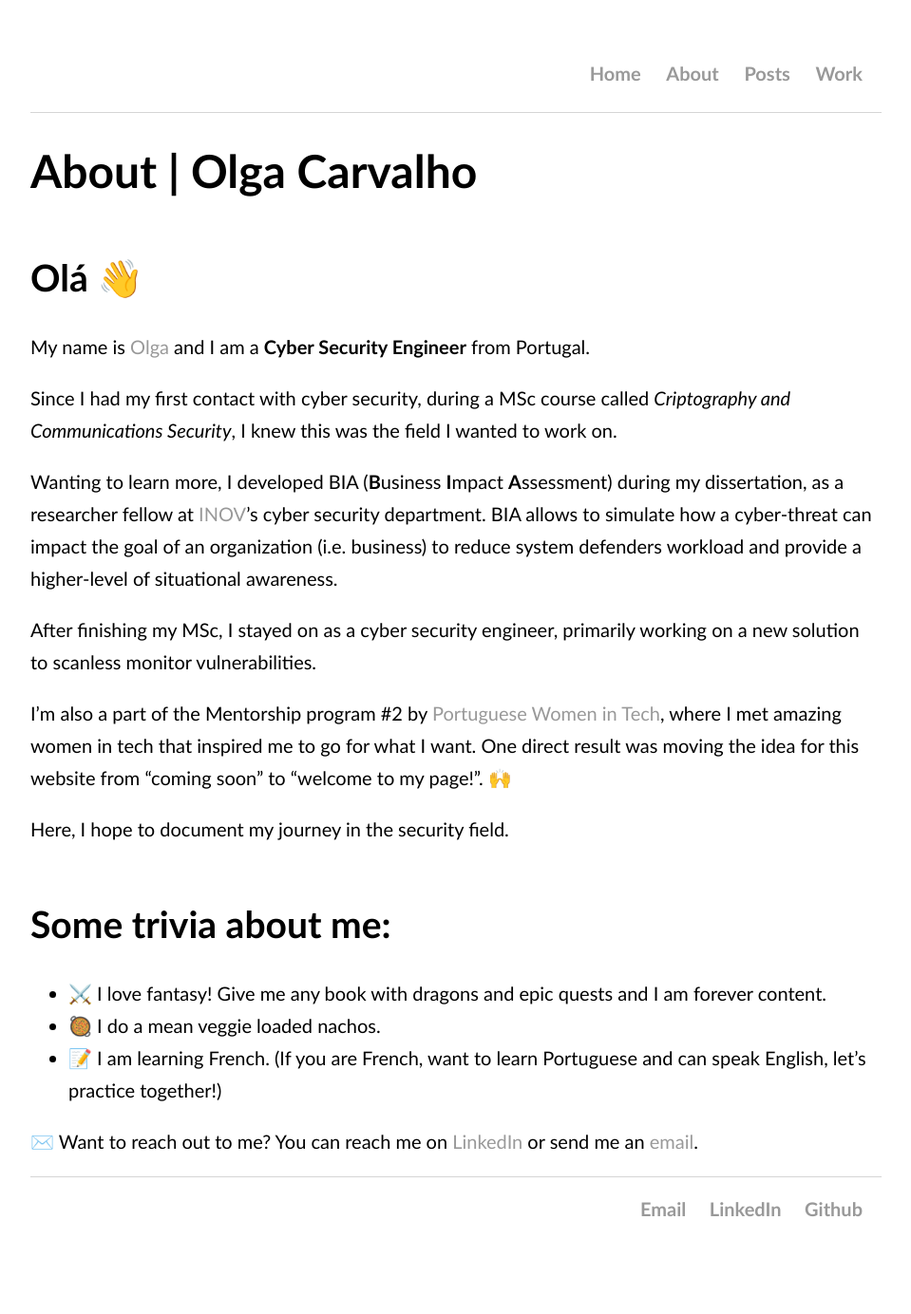
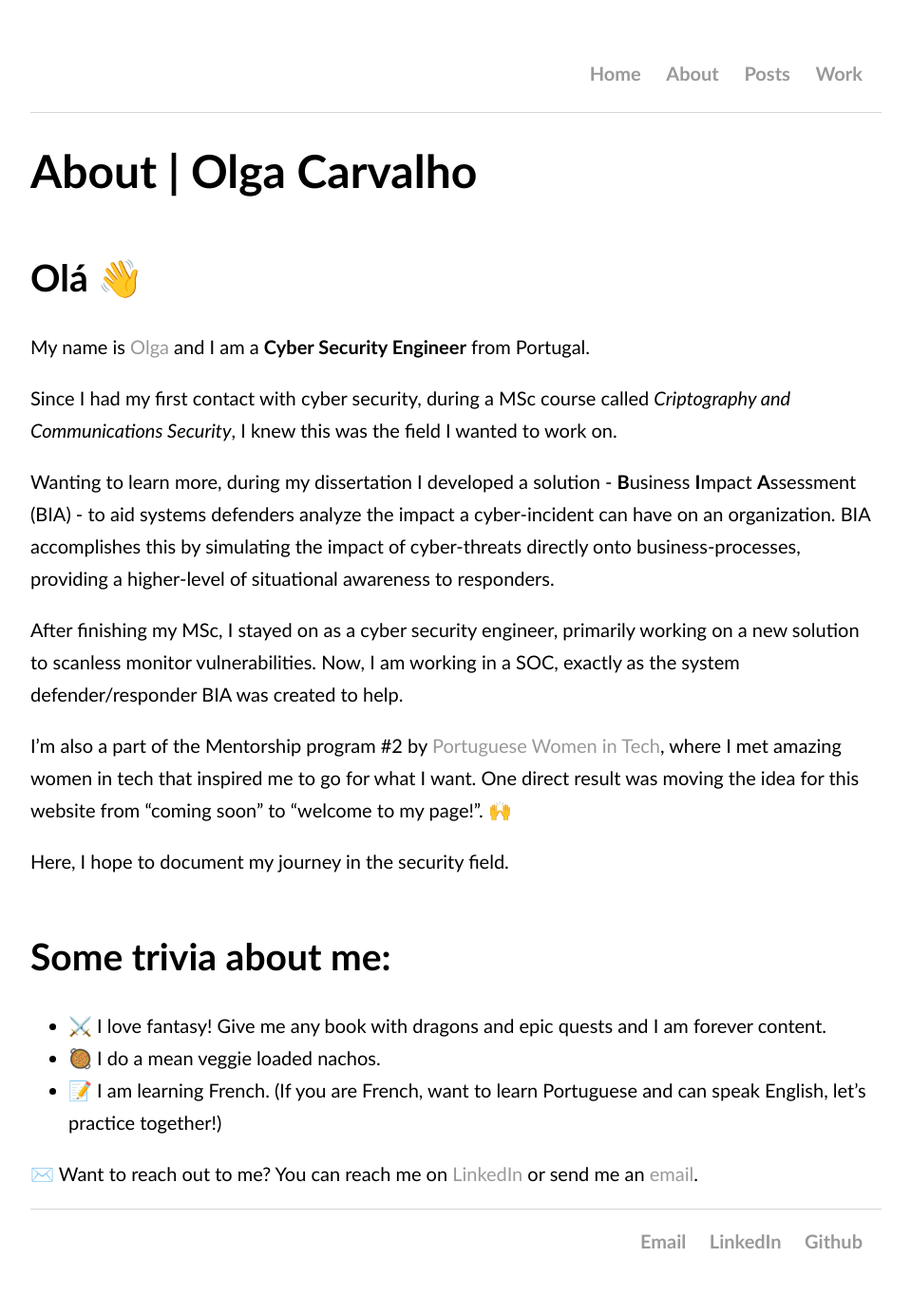
Before and after one commit to OlgaCarvalho/first_personal_website, a Jekyll site: the page built from pages/about.md, in a window 1280 px wide. Shown: the whole page at 95% size, without its empty margins (160-1119 px from the left). Built offline with Jekyll 4.4.1, drawn with Linux system fonts in a browser that asks for light colours; before the commit the page ends 1350 px from its top, so only the background shows below that.

Commit message:
Small changes to post + future:false

```diff
--- a/_config.yml
+++ b/_config.yml
@@ -3,6 +3,7 @@ markdown: kramdown
 permalink: /posts/:year/:month/:day/:title.html
 kramdown:
   syntax_highlighter: rouge
+future: false
 
 # my contacts
 author: Olga Carvalho
--- a/pages/about.md
+++ b/pages/about.md
@@ -10,10 +10,9 @@ My name is <a href="{{ site.linkedin }}">Olga</a> and I am a **Cyber Security En
 
 Since I had my first contact with cyber security, during a MSc course called *Criptography and Communications Security*, I knew this was the field I wanted to work on.
 
-Wanting to learn more, I developed BIA (**B**usiness **I**mpact **A**ssessment) during my dissertation, as a researcher fellow at [INOV](https://www.inov.pt/)'s cyber security department.
-BIA allows to simulate how a cyber-threat can impact the goal of an organization (i.e. business) to reduce system defenders workload and provide a higher-level of situational awareness.
+Wanting to learn more, during my dissertation I developed a solution - **B**usiness **I**mpact **A**ssessment (BIA) - to aid systems defenders analyze the impact a cyber-incident can have on an organization. BIA accomplishes this by simulating the impact of cyber-threats directly onto business-processes, providing a higher-level of situational awareness to responders.
 
-After finishing my MSc, I stayed on as a cyber security engineer, primarily working on a new solution to scanless monitor vulnerabilities.
+After finishing my MSc, I stayed on as a cyber security engineer, primarily working on a new solution to scanless monitor vulnerabilities. Now, I am working in a SOC, exactly as the system defender/responder BIA was created to help.
 
 I’m also a part of the Mentorship program #2 by [Portuguese Women in Tech](https://www.portuguesewomenintech.com/), where I met amazing women in tech that inspired me to go for what I want.
 One direct result was moving the idea for this website from "coming soon" to "welcome to my page!". 🙌
```
